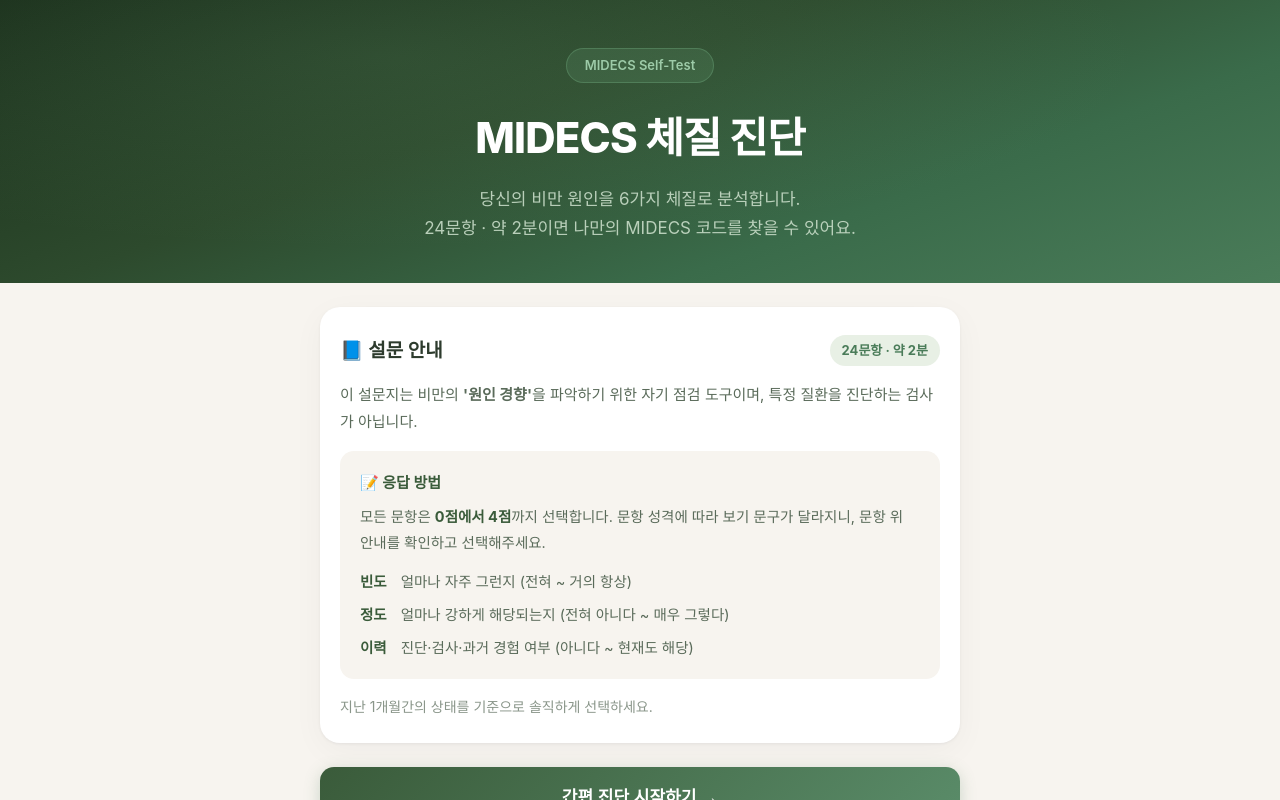
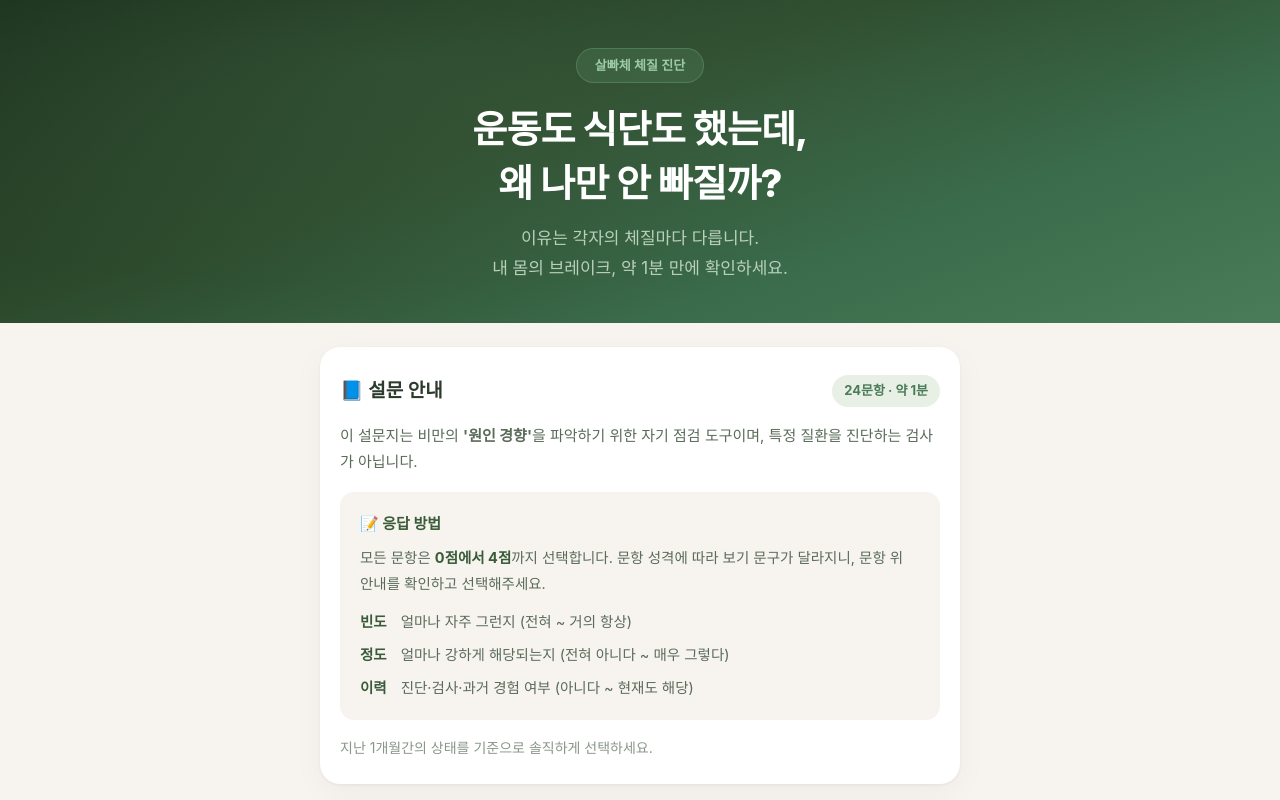
Before and after one commit to midecs6/midecs, a React (Vite) app: page / in a window 1280 px wide. Built offline with nearby package versions, Linux system fonts and the light colour scheme.

Commit message:
Update MIDECSApp.jsx

```diff
--- a/src/MIDECSApp.jsx
+++ b/src/MIDECSApp.jsx
@@ -511,7 +511,7 @@ function TypeDetailCard({ catIdx, scores, checkedItems, toggleCheck, rank }) {
 function IntroScreen({ onStart, mode }) {
   const isQuick = mode === "quick";
   const qCount = isQuick ? 24 : 60;
-  const estMin = isQuick ? "약 2분" : "약 5분";
+  const estMin = isQuick ? "약 1분" : "약 5분";
   return (
     <div style={{ minHeight: "100vh", background: "#F7F4EF", color: "#2D3B2D", lineHeight: 1.65 }}>
       <div style={{
@@ -520,9 +520,15 @@ function IntroScreen({ onStart, mode }) {
       }}>
         <div style={{ position: "absolute", inset: 0, background: "radial-gradient(ellipse at 30% 20%, rgba(122,184,138,.12) 0%, transparent 60%)", pointerEvents: "none" }} />
         <div style={{ position: "relative" }}>
-          <div style={{ display: "inline-block", padding: "6px 18px", borderRadius: 50, background: "rgba(122,184,138,.15)", border: "1px solid rgba(122,184,138,.3)", color: "#9DCBA8", fontSize: 13, fontWeight: 600 }}>MIDECS Self-Test</div>
-          <h1 style={{ fontSize: "clamp(28px,5vw,42px)", fontWeight: 800, color: "#fff", letterSpacing: "-.02em", margin: "20px 0 12px" }}>MIDECS 체질 진단</h1>
-          <p style={{ fontSize: "clamp(14px,2.5vw,17px)", color: "rgba(200,220,200,.9)", maxWidth: 520, margin: "0 auto", lineHeight: 1.7 }}>당신의 비만 원인을 6가지 체질로 분석합니다.<br />{qCount}문항 · {estMin}이면 나만의 MIDECS 코드를 찾을 수 있어요.</p>
+          <div style={{ display: "inline-block", padding: "6px 18px", borderRadius: 50, background: "rgba(122,184,138,.15)", border: "1px solid rgba(122,184,138,.3)", color: "#9DCBA8", fontSize: 13, fontWeight: 600 }}>살빠체 체질 진단</div>
+          <h1 style={{ fontSize: "clamp(25px,5vw,38px)", fontWeight: 800, color: "#fff", letterSpacing: "-.02em", margin: "20px 0 14px", lineHeight: 1.4 }}>
+            {isQuick ? <>운동도 식단도 했는데,<br />왜 나만 안 빠질까?</> : <>MIDECS 정밀 체질 진단</>}
+          </h1>
+          <p style={{ fontSize: "clamp(14px,2.5vw,17px)", color: "rgba(200,220,200,.9)", maxWidth: 520, margin: "0 auto", lineHeight: 1.75 }}>
+            {isQuick
+              ? <>이유는 각자의 체질마다 다릅니다.<br />내 몸의 브레이크, {estMin} 만에 확인하세요.</>
+              : <>6가지 체질을 {qCount}문항으로 정밀 분석합니다.<br />혈액검사·가족력까지 반영한 상세 결과를 받아보세요.</>}
+          </p>
         </div>
       </div>
       <div style={{ maxWidth: 680, margin: "0 auto", padding: "0 20px" }}>
@@ -556,7 +562,7 @@ function IntroScreen({ onStart, mode }) {
           </div>
         </div>
         <div style={{ padding: "0 0 40px" }}>
-          <button onClick={onStart} style={{ width: "100%", padding: "16px 24px", borderRadius: 14, border: "none", background: "linear-gradient(135deg, #3A5B3A, #5A8C69)", color: "#fff", fontSize: 17, fontWeight: 700, cursor: "pointer", boxShadow: "0 4px 16px rgba(74,124,89,.25)" }}>{isQuick ? "간편 진단 시작하기" : "정밀 진단 시작하기"} →</button>
+          <button onClick={onStart} style={{ width: "100%", padding: "16px 24px", borderRadius: 14, border: "none", background: "linear-gradient(135deg, #3A5B3A, #5A8C69)", color: "#fff", fontSize: 17, fontWeight: 700, cursor: "pointer", boxShadow: "0 4px 16px rgba(74,124,89,.25)" }}>{isQuick ? "내 체질 1분 만에 확인하기" : "정밀 진단 시작하기"} →</button>
         </div>
       </div>
     </div>
```
